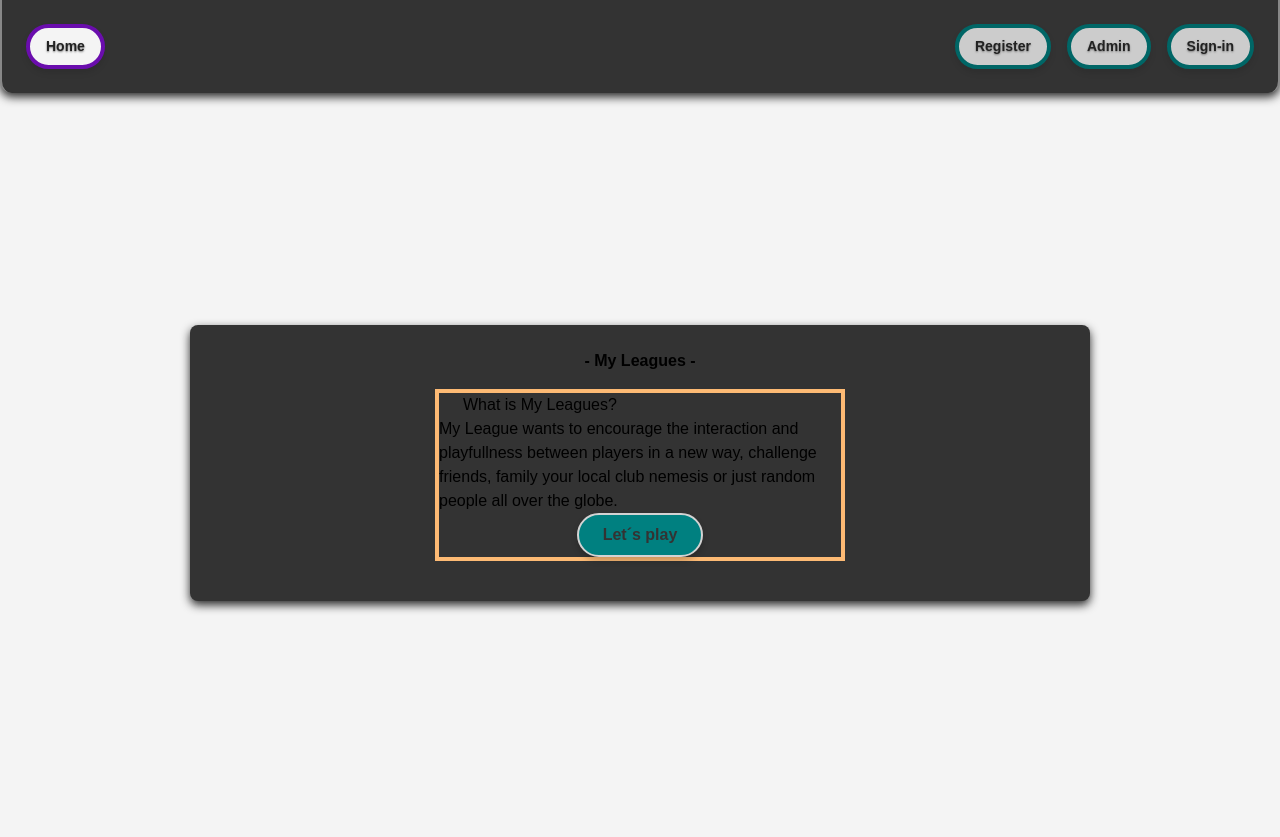
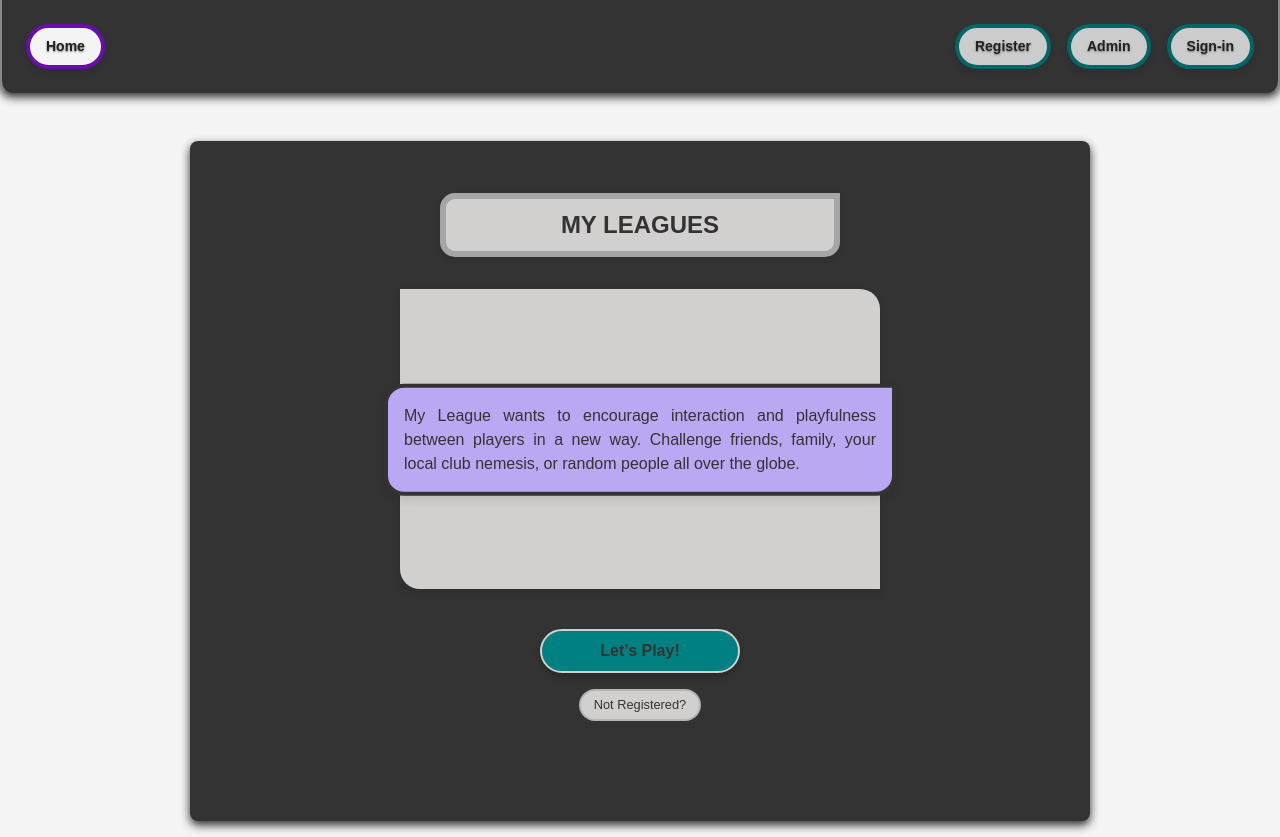
Before and after one commit to OGester/duels-mvp, a Next.js app: page / in a window 1280 px wide. Before the commit the page ends 800 px from the top, so only its background shows below. Built offline with nearby package versions, Linux system fonts and the light colour scheme; no server answers.

Commit message:
landing page css almost done

```diff
--- a/app/layout.js
+++ b/app/layout.js
@@ -18,10 +18,10 @@ export default function RootLayout({ children }) {
         </header>
 
         {/* Content */}
-        <main className="bg-light-gray flex-grow w-full flex flex-col items-center justify-center mt-6 sm:mt-8 px-4">
+        <main className="main-container">
           {/* Center Content */}
           <div
-            className="bg-dark-gray rounded-lg p-4 sm:p-6 w-full max-w-[90%] sm:max-w-[900px]"
+            className="content-wrapper"
             style={{ boxShadow: "0 4px 10px #292929" }}
           >
             <div>{children}</div>
--- a/app/page.js
+++ b/app/page.js
@@ -1,46 +1,40 @@
 //import { Button } from "@/components/ui/button";
 import { getUserFromSession } from "@/lib/auth";
 import "@/styles/buttons-links.css";
+import "@/styles/home.css";
 
 import Link from "next/link";
 
 export default async function Home() {
   const user = await getUserFromSession();
   return (
-    <>
-      <main>
-        <h2 className="flex justify-center text-black font-bold">
-          - My Leagues -
-        </h2>
-        <div className="flex justify-center p-4">
-          <div className="flex flex-col justify-center border-4 border-orange-300 w-1/2">
-            <div>
-              <div>
-                <div className="flex ml-6">What is My Leagues?</div>
-                <div>
-                  <p>
-                    My League wants to encourage the interaction and
-                    playfullness between players in a new way, challenge
-                    friends, family your local club nemesis or just random
-                    people all over the globe.
+    <main className="main-container">
+      <div className="title-container">
+        <h2 className="page-title">MY LEAGUES</h2>
+      </div>
+      <div className="landing-page">
+        <div className="info-card">
+          <h3 className="info-title">What is My Leagues?</h3>
+          <div className="info-text-wrapper">
+            <p className="info-text">
+              My League wants to encourage interaction and playfulness between
+              players in a new way. Challenge friends, family, your local club
+              nemesis, or random people all over the globe.
             </p>
           </div>
-                <div className="flex justify-center">
-                  {!user ? (
+        </div>
+
+        <div className="cta-section">
           <button className="rounded-button">
-                      <Link href="/sign-in">Let´s play</Link>
+            <Link href={user ? "/profile-page" : "/sign-in"}>Let’s Play!</Link>
           </button>
-                  ) : (
-                    <button className="rounded-button">
-                      <Link href="/profile-page">Let´s play</Link>
+          {!user && (
+            <button className="secondary-button">
+              <Link href="/register">Not Registered?</Link>
             </button>
           )}
         </div>
       </div>
-            </div>
-          </div>
-        </div>
     </main>
-    </>
   );
 }
--- a/styles/buttons-links.css
+++ b/styles/buttons-links.css
@@ -1,8 +1,8 @@
 .navlink {
   font-size: 0.875rem; /* Equivalent to 'text-sm' */
   font-weight: 600; /* Equivalent to 'font-semibold' */
-  padding: 0.25rem 0.25rem; /* Equivalent to 'py-1 px-1' */
-  border-radius: 0.5rem; /* Equivalent to 'rounded-lg' */
+  padding: 0.25rem 0.4rem; /* Equivalent to 'py-1 px-1' */
+  border-radius: 1rem; /* Equivalent to 'rounded-lg' */
   box-shadow: 0px 4px 6px rgba(0, 0, 0, 0.1); /* Equivalent to 'shadow-md' */
   display: inline-flex;
   align-items: center;
--- /dev/null
+++ b/styles/home.css
@@ -0,0 +1,129 @@
+/* Main Container */
+.main-container {
+  display: flex;
+  flex-direction: column;
+  align-items: center;
+  justify-content: center;
+  width: 100%;
+  padding: 1rem;
+  margin-top: 1rem;
+}
+
+/* Title Container */
+.title-container {
+  background-color: #d2cfcf; /* Light gray */
+  border: 6px solid #a5a5a5; /* Slightly darker gray for the border */
+  border-radius: 15px 0 15px 15px; /* Rounded corners */
+  padding: 8px; /* Space inside the container */
+  width: 60%; /* Make it responsive */
+  max-width: 400px; /* Limit the max width for larger screens */
+  margin-top: -4rem;
+  margin-bottom: 2rem; /* Space between title and landing page */
+  text-align: center;
+  box-shadow: 0 2px 6px rgba(0, 0, 0, 0.1); /* Subtle shadow */
+}
+
+/* Page Title */
+.page-title {
+  font-size: 1.5rem;
+  font-weight: bold;
+  color: #333;
+  text-align: center;
+}
+
+/* Landing Page */
+.landing-page {
+  display: flex;
+  flex-direction: column;
+  align-items: center;
+  justify-content: center;
+  width: 100%;
+  max-width: 600px;
+  gap: 1.5rem;
+}
+
+/* Info Card */
+.info-card {
+  background-color: #d2cfcf;
+  padding: 1rem;
+  border-radius: 0 20px 0 20px;
+  width: 80%;
+  min-height: 300px; /* Sets a minimum height */
+  box-shadow: 0 4px 10px rgba(0, 0, 0, 0.1);
+  margin-bottom: 1rem;
+  display: flex;
+  flex-direction: column; /* Ensure child elements stack vertically */
+  justify-content: center; /* Distribute space for content */
+  align-items: center;
+  position: relative;
+}
+
+/* Info Text Wrapper */
+.info-text-wrapper {
+  position: relative;
+  width: 100%;
+}
+
+/* Info Text */
+
+.info-text {
+  background-color: #bba8f2;
+  color: #333;
+  padding: 1rem;
+  border-radius: 20px 0 20px 20px;
+  border: 4px solid #333;
+  text-align: justify;
+  max-width: calc(100% + 4rem);
+  margin-left: -2rem;
+  margin-right: -2rem;
+  box-shadow: 0 4px 10px rgba(0, 0, 0, 0.1);
+  position: absolute; /* Position the text box absolutely */
+  top: 40%; /* Move it to the middle vertically */
+  transform: translateY(-60%); /* Adjust for precise centering */
+}
+
+/* CTA Section */
+.cta-section {
+  display: flex;
+  flex-direction: column;
+  gap: 1rem;
+  justify-content: center;
+  align-items: center;
+  width: 100%;
+  /*   margin-top: 2rem; */
+}
+
+/* Rounded Button */
+.rounded-button {
+  background-color: #008080; /* Teal color */
+  color: #333; /* Dark gray text */
+  padding: 0.5rem 1rem;
+  width: 200px;
+  border: 2px solid #d2cfcf; /* Light gray border */
+  border-radius: 999px; /* Fully rounded */
+  box-shadow: 0 4px 6px rgba(0, 0, 0, 0.2); /* Drop shadow */
+  text-decoration: none;
+  cursor: pointer;
+  transition: background-color 0.3s ease;
+}
+
+.rounded-button:hover {
+  background-color: #005f5f; /* Darker teal for hover */
+}
+
+/* Secondary Button */
+.secondary-button {
+  background-color: #d2cfcf; /* Light gray */
+  color: #333;
+  padding: 0.3rem 0.8rem;
+  font-size: 0.8rem;
+  border: 2px solid #b3b3b3; /* Slightly darker gray */
+  border-radius: 999px;
+  text-decoration: none;
+  cursor: pointer;
+  transition: background-color 0.3s ease;
+}
+
+.secondary-button:hover {
+  background-color: #c4c4c4; /* Slightly darker gray on hover */
+}
--- a/styles/root.css
+++ b/styles/root.css
@@ -16,7 +16,7 @@
   flex-direction: column;
   justify-content: center;
   align-items: center;
-  margin-top: 1.5rem;
+  margin-top: 1.5rem; /* Space below header */
   padding: 1rem;
 }
 
@@ -27,6 +27,15 @@
   width: 100%;
   max-width: 900px;
   box-shadow: 0 4px 10px #292929;
+
+  /* New height rules */
+  min-height: calc(
+    100vh - 120px
+  ); /* Fill almost full screen, accounting for header height and gap */
+  margin-top: 1rem; /* Small gap from header */
+  display: flex;
+  flex-direction: column; /* Ensure content inside aligns properly */
+  justify-content: center; /* Center content vertically if needed */
 }
 
 /* Utility Classes */
```
Lines whose indentation alone changed are shown as unchanged.
